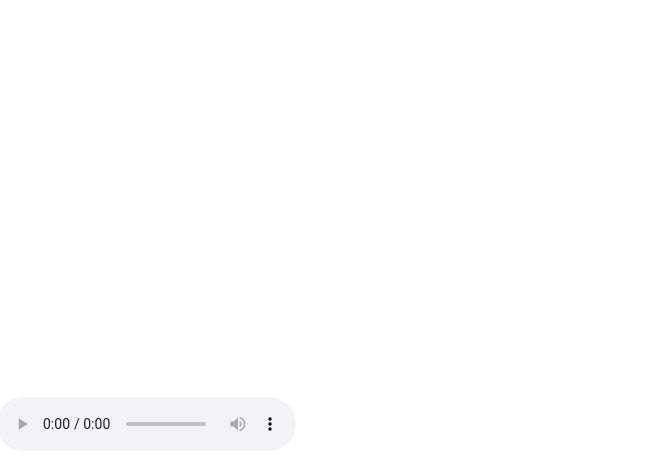
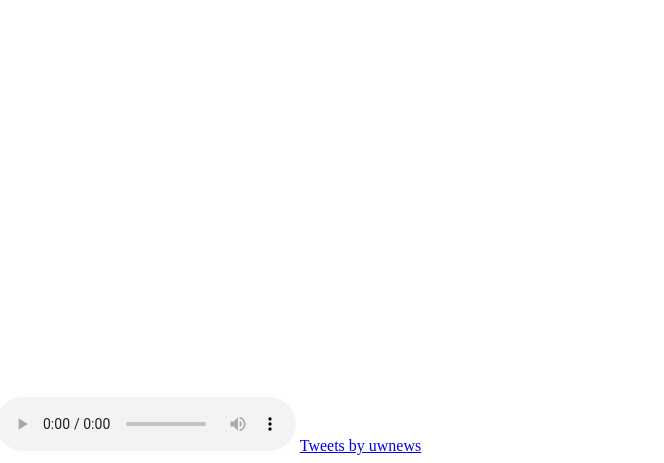
Before and after one commit to sggebre1-2028601/sggebre1-2028601.github.io, a plain HTML site: page embeddingOriginalWork.html in a window 1280 px wide. Shown: the part 459-922 px from the top of the page, 616-1280 px from the left. Drawn offline with Linux system fonts and the light colour scheme.

Commit message:
Update embeddingOriginalWork.html

```diff
--- a/embeddingOriginalWork.html
+++ b/embeddingOriginalWork.html
@@ -23,5 +23,7 @@
         <source src="lilb.mp3" type="audio/ogg">
         <source src="lilb.mp3" type="audio/mpeg">
         </audio>
+        <a class="twitter-timeline" href="https://twitter.com/uwnews?ref_src=twsrc%5Etfw">Tweets by uwnews</a> <script async src="https://platform.twitter.com/widgets.js" charset="utf-8">
+        </script>
     </body>
 </html>
```
